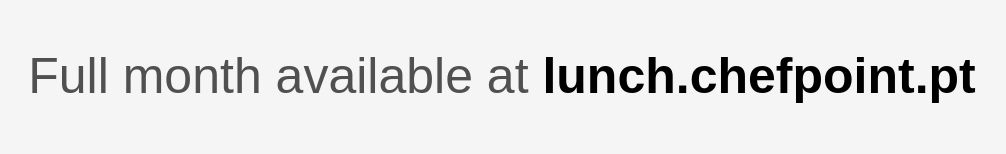
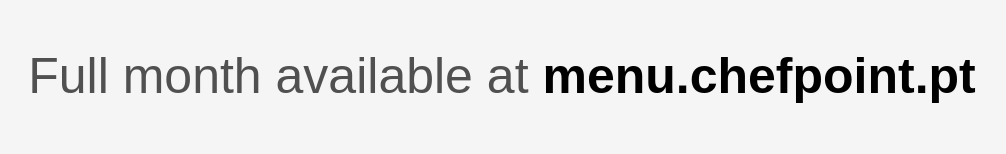
Before and after one commit to chefpoint/menu, a Next.js app: page /tv in a window 1280 px wide. Shown: the part 143-297 px from the top of the page, without its empty margins (138-1144 px from the left). Built offline with nearby package versions, Linux system fonts and the light colour scheme; a web font is replaced by a local one.

Commit message:
Changed app URL

```diff
--- a/pages/tv/index.js
+++ b/pages/tv/index.js
@@ -21,7 +21,7 @@
       <div className={styles.header}>
         <Image src={'/brand/chefpoint-logo-light.svg'} width={500} height={120} alt={'Chef Point - Leading Food & Beverages Solutions'} />
         <p className={styles.message}>
-          Full month available at <span>lunch.chefpoint.pt</span>
+          Full month available at <span>menu.chefpoint.pt</span>
         </p>
       </div>
       <div className={styles.list}>
```
